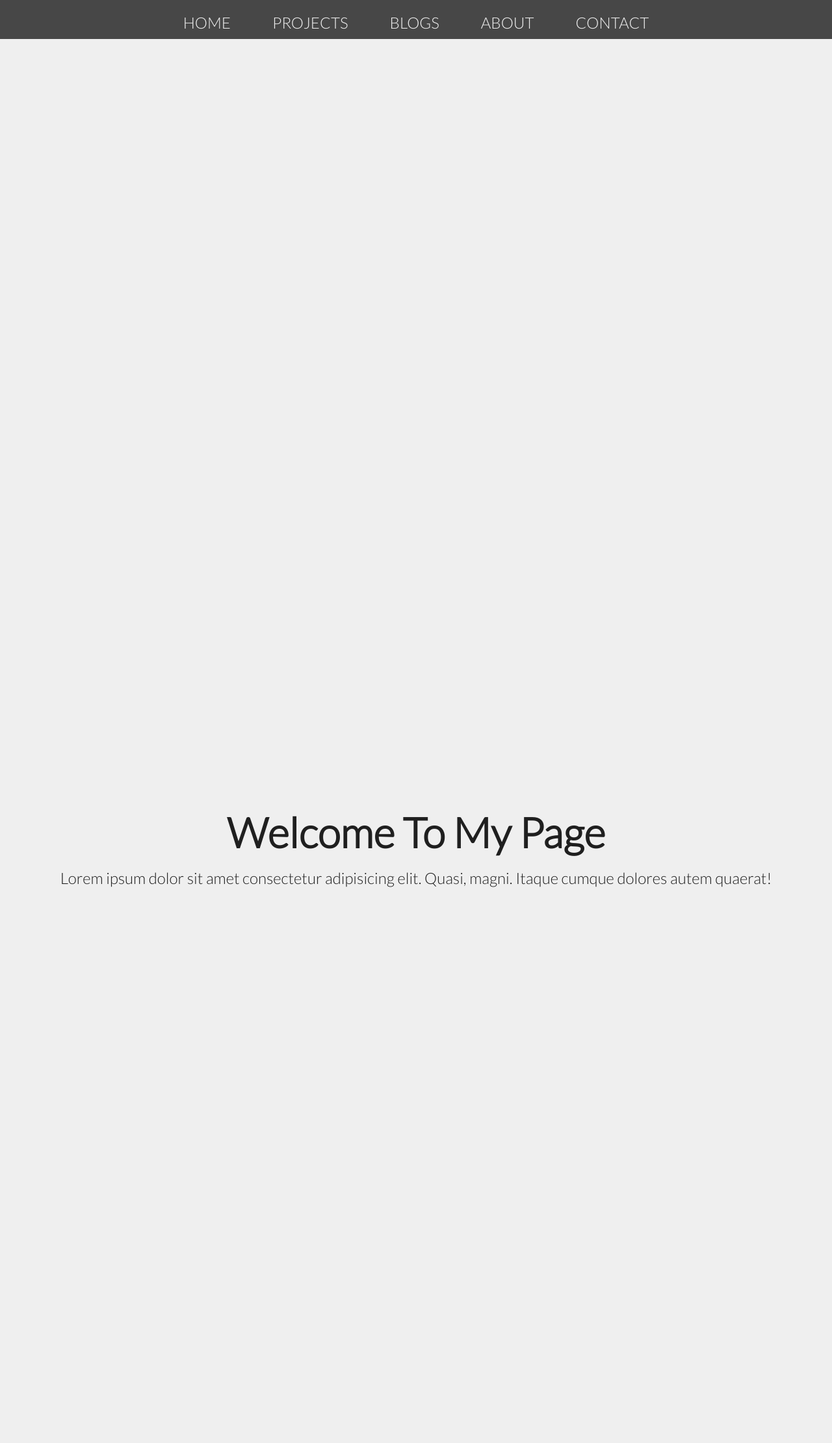
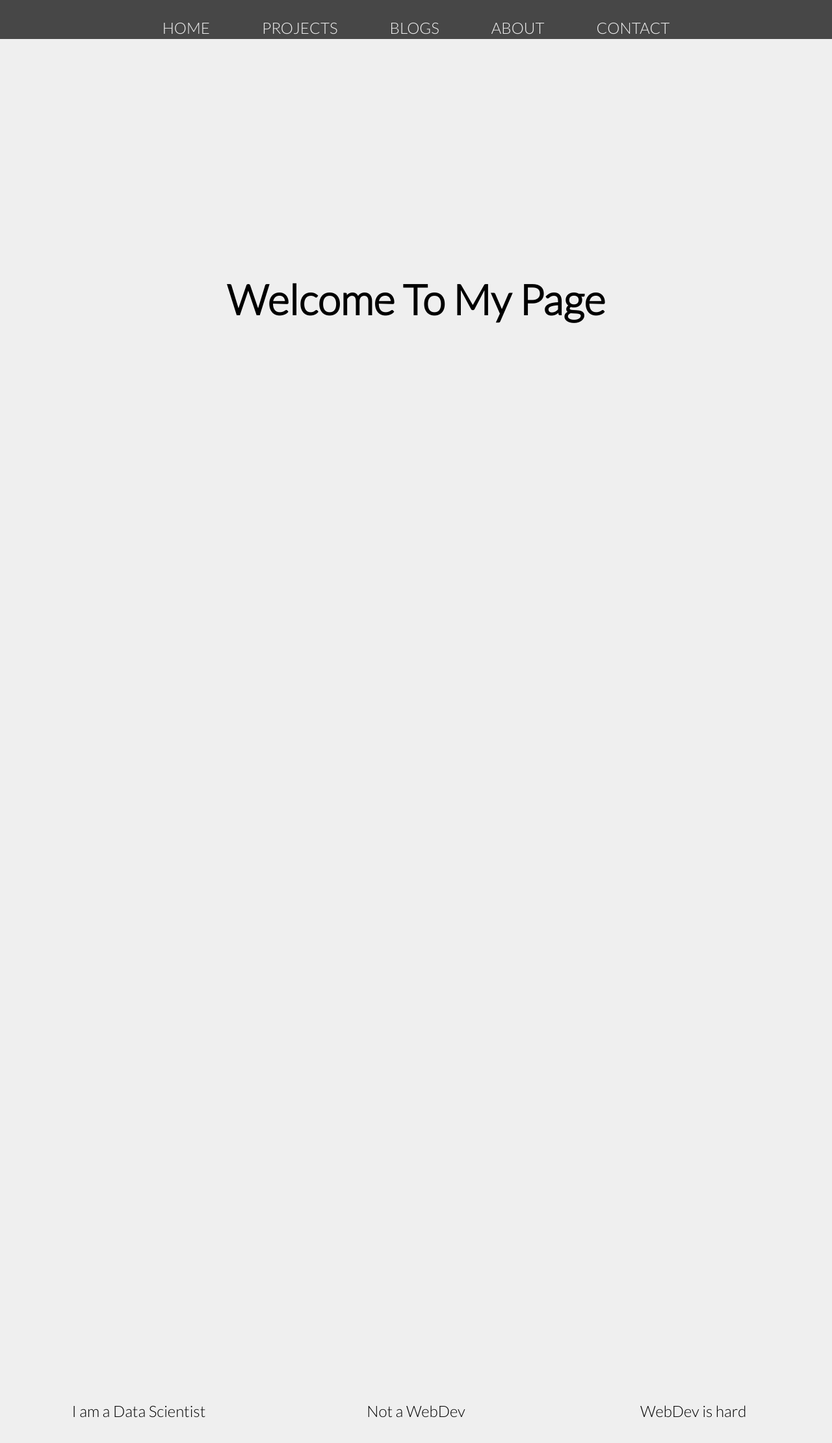
Before and after one commit to dorjeys3/flaskapp, a Flask app: page / in a window 1280 px wide. Shown: the top 2220 px of the page at 65% size. Run offline with Flask 2, Linux system fonts and the light colour scheme.

Commit message:
made changes to projects' section using grid

```diff
--- a/static/main.css
+++ b/static/main.css
@@ -6,10 +6,15 @@
 body {
     font-family: "Lato", Helvetica, sans-serif;
     background: #efefef;
-    color: #1f1f1f;
+    /* color: #1f1f1f; */
     line-height: 1.6;
     height: 100vh;
     overflow: hidden;
+}
+
+a {
+    text-decoration: none;
+    color: transparent;
 }
 
 .container {
@@ -43,7 +48,7 @@ body {
 
 .navbar ul li {
     margin: 0 1rem;
-    padding: 1rem;
+    padding: 1em;
     font-size: 1.5rem;
 
 }
@@ -80,72 +85,154 @@ section p {
     font-size: 1.5rem;
 }
 
-/* Project Section */
-
-#projects {
+/*  Home section */
+#home {
     display: grid;
-    justify-content: center;
-    grid-template-columns: repeat(4, 1fr);
-    grid-template-rows: 15rem 230px 1fr;
+    overflow: hidden;
+    grid-template-columns: repeat(3,1fr);
 }
 
-#projects h1 {
+#home h1 {
     margin: 0;
     grid-row: 1;
     grid-column: 1/-1;
 }
 
-#projects .content-wrapper {
+/* #home .home-background {
+    width: 50%;
+    height: 50%;
+    grid-column: span 3;
+    grid-row: 2;
+    justify-content: center;
+    background-size: cover;
+    align-items: center;
+    padding-right: 10px;
+    padding-left: 10px;
+    padding-top: 75px;
+} */
+
+/* .home-background img {
+    grid-row: 2;
+    position: relative;
+    justify-content: center;
+    background-size: cover;
+
+} */
+
+#home p {
+    grid-row: 3;
+
+}
+
+
+/* Project Section */
+
+#projects {
+    display: grid;
+    grid-template-columns: 1fr 1fr 1fr;
+    grid-template-rows: 15rem 1fr 1fr;
+    justify-content: end;
+}
+
+#projects h1 {
+    margin: 0;
+    padding-top: 2rem;
+    padding-bottom: 0;
+    grid-row: 1;
+    grid-column: 1/-1;
+}
+
+#projects p {
+    color: #efefef transparent;
+}
+
+
+/* changes */
+#projects .portfolio-items-wrapper {
+    display: grid;
+    grid-template-columns: 1fr 1fr 1fr;
+    grid-template-rows: repeat(auto-fill);
+    grid-template-areas:
+        "left center right"
+        "left center right"
+}
+
+.portfolio-item-wrapper{
+    position: relative;
+}
+
+/* .portfolio-img-background {
+    height: 350px;
+    width: 100%;
+    background-size: cover;
+    background-position: center;
+    background-repeat: no-repeat;
+} */
+
+#projects .img-text-wrapper {
+    position: absolute;
+    top: 0;
+    display: flex;
+    flex-direction: column;
+    justify-content: center;
+    align-content: center;
+    height: 100%;
+    text-align: center;
+    padding-left: 100px;
+    padding-right: 100px;
+}
+/*
+.logo-wrapper img{
+    width:50%;
+    margin-bottom: 20px;
+} */
+
+.img-text-wrapper .subtitle {
+    transition: 0.5s;
+    color: white transparent;
+    font-weight: 600;
+}
+
+.img-text-wrapper p:hover {
+    font-weight: 600;
+    color: lightseagreen !important;
+}
+
+.img-darken {
+    transition: 0.5s;
+    filter: brightness(10%);
+}
+/* end change */
+/* #projects .content-wrapper {
     grid-row: 2;
     grid-column: 1/-1;
     display: grid;
-    grid-template-columns: repeat(3, 1fr);
+    grid-template-columns: repeat(4, 1fr);
     text-align: center;
     justify-items: center;
     text-decoration: none;
-}
+    } */
 
-.subtitle {
-<<<<<<< HEAD
-   text-decoration: none;
-}
-a {
-    text-decoration: none;
-    color: #efefef   !important;
-=======
-   /* text-decoration: none; */
-}
-a {
-    text-decoration: none;
-    color: #1d1d1d   !important;
->>>>>>> master
-}
 
-/* Projects */
 
 .portfolio-item-wrapper {
     height: 20rem;
-    width: 33vw;
+    width: 33.3vw;
     background-size: cover;
     background-position: center;
     background-repeat: no-repeat;
+    /* border: #e6e6e6 solid; */
+    padding: 5px;
 }
 
-.img-text-wrapper {
-    display: none;
-}
 
-<<<<<<< HEAD
-/* Background images for section */
+/* Blogs Section */
 
-section#home {
-=======
-/* Blog Section */
 #blogs {
     display: grid;
     justify-content: center;
     grid-template-columns: repeat(4, 1fr);
-    grid-template-rows: 15rem 1fr 1fr;
+    grid-template-rows: 15rem 230px 1fr;
 }
 
 #blogs h1 {
@@ -154,30 +241,36 @@ section#home {
     grid-column: 1/-1;
 }
 
-/* Background images for section */
-
-/* section#home {
->>>>>>> master
-    background: url(https://images.unsplash.com/photo-1595876290257-da90d70ef5d8?ixid=MXwxMjA3fDB8MHxwaG90by1wYWdlfHx8fGVufDB8fHw%3D&ixlib=rb-1.2.1&auto=format&fit=crop&w=934&q=80) no-repeat center center/cover;
+#blogs p {
+    border: #e6e6e6 solid;
+    padding: 5px;
 }
 
-section#projects {
-    background: url(https://images.unsplash.com/photo-1507400492013-162706c8c05e?ixid=MXwxMjA3fDB8MHxzZWFyY2h8Nnx8bmlnaHR8ZW58MHx8MHw%3D&ixlib=rb-1.2.1&auto=format&fit=crop&w=800&q=60) no-repeat center/cover;
 
+/* About Section */
+
+#about {
+    display: grid;
+    grid-template-columns: 1fr 1fr;
+    grid-template-rows: 1fr 1fr;
 }
-section#blogs {
-    background: url(https://images.unsplash.com/photo-1502581827181-9cf3c3ee0106?ixid=MXwxMjA3fDB8MHxzZWFyY2h8MjR8fG5pZ2h0fGVufDB8fDB8&ixlib=rb-1.2.1&auto=format&fit=crop&w=800&q=60) no-repeat center/cover;
 
+#about h1{
+    display: grid;
+    grid-template-columns: 1fr;
+    padding: 10px;
 }
-section#about {
-    background: url(https://images.unsplash.com/photo-1507400492013-162706c8c05e?ixid=MXwxMjA3fDB8MHxzZWFyY2h8Nnx8bmlnaHR8ZW58MHx8MHw%3D&ixlib=rb-1.2.1&auto=format&fit=crop&w=800&q=60) no-repeat center/cover;
+#about p{
+    display: grid;
+    grid-template-columns:1fr;
+    padding: 10px;
+}
 
+#about img {
+    width: 75%;
+    align-items: center;
+    justify-content: center;
+    padding-right: 10px;
+    padding-left: 10px;
+    padding-top: 75px;
 }
-section#contact {
-    background: url(https://images.unsplash.com/photo-1507400492013-162706c8c05e?ixid=MXwxMjA3fDB8MHxzZWFyY2h8Nnx8bmlnaHR8ZW58MHx8MHw%3D&ixlib=rb-1.2.1&auto=format&fit=crop&w=800&q=60) no-repeat center/cover;
-
-<<<<<<< HEAD
-}
-=======
-} */
->>>>>>> master
--- a/templates/index.html
+++ b/templates/index.html
@@ -1,8 +1,9 @@
 <!DOCTYPE html>
 <html lang="en">
     <head>
+        <meta name="viewport" content="width=device-width, initial-scale=1">
         <meta charset="UTF-8">
-        <title>Dorjey Sherpa</title>
+        <title>Dorjey Sherpa • Data Scientist</title>
         <link rel="preconnect" href="https://fonts.gstatic.com">
         <link href="https://fonts.googleapis.com/css2?family=Lato:wght@300&display=swap" rel="stylesheet">
         <link rel="stylesheet" href="static/main.css">
@@ -10,7 +11,7 @@
 
     <body>
         <div class="container">
-
+            <!-- START NAV BAR -->
             <nav class="navbar">
                 <ul>
                     <li><a href="#home">Home</a></li>
@@ -18,50 +19,66 @@
                     <li><a href="#blogs">Blogs</a></li>
                     <li><a href="#about">About</a></li>
                     <li><a href="#contact">Contact</a></li>
+
                 </ul>
             </nav>
+            <!-- END NAV BAR     -->
 
+            <!-- START HOME SECTION -->
             <section id="home">
                 <h1>Welcome To My Page</h1>
-                <p>Lorem ipsum dolor sit amet consectetur adipisicing elit. Quasi, magni. Itaque cumque dolores autem quaerat!</p>
+                <!-- <div class="home-background">
+                    <img src="static/images/ind-rotate.jpeg" alt="">
+                </div> -->
+                <p>I am a Data Scientist </p>
+                <p>Not a WebDev</p>
+                <p>WebDev is hard</p>
             </section>
+            <!-- END HOME SECTION -->
 
+            <!-- START PROJECTS SECTION -->
             <section id="projects">
                 <h1>Here are some projects</h1>
-
                 <div class="content-wrapper">
-
-                    <a href="https://github.com/dorjeys3/Walmart_proj" target="_blank"><div class="portfolio-item-wrapper" style="background-image:url(static/images/walmart.png)">
-                        <!-- <div class="portfolio-img-background" style="background-image:url(static/images/walmart.png)"></div> -->
+                    <div class="portfolio-items-wrapper">
+                        <a href="https://github.com/dorjeys3/Walmart_proj" target="_blank"><div class="portfolio-item-wrapper" style="background-image:url(https://i.pinimg.com/originals/b0/45/af/b045af8a94343e3b1fdbf1576e9818b8.gif)">
                             <div class="img-text-wrapper">
-                            <div class="logo-wrapper">
-                                <img src="static/images/logos/github-logo.png" alt="">
-                            </div>
-
                                 <p class="subtitle">
-                                Using Natural Language Processing, a machine learning model was able to predict which items would be recommened items based on customers' reviews.
+                                    Using Natural Language Processing, Machine Learning models were able to predict which items would be recommened items based on customers' reviews.
                                 </p>
                             </div>
                         </div></a>
 
 
-                    <div class="portfolio-item-wrapper" style="background-image:url(static/images/apple-one-more.jpg)">
+                        <a href="https://github.com/dorjeys3/twitter_sentiment_analysis" target="_blank"><div class="portfolio-item-wrapper" style="background-image:url(https://cdn.dribbble.com/users/1161517/screenshots/7896076/apple-logo-animation.gif)">
                             <div class="img-text-wrapper">
                                 <div class="logo-wrapper">
-                                <img src="static/images/logos/github-logo.png">
+                                    <img src="static/images/github-logo.jpeg" alt ="">
                                 </div>
 
                                 <p class="subtitle">
                                     Used Natural Language Tool Kit, we anazlyzed all of 2020 Apple events (3 major events) via Twitter using Twint.
                                 </p>
                             </div>
+                        </div></a>
+
+
+                        <a href="https://github.com/dorjeys3/Hotel-Cancellation-Model" target="_blank"><div class="portfolio-item-wrapper"style="background-image:url(https://media3.giphy.com/media/xT0xenntJ5zPXwRI4w/source.gif)">
+                            <div class="img-text-wrapper">
+                                <div class="logo-wrapper">
+                                    <img src="static/images/logos/github-logo.png" alt ="">
                                 </div>
 
+                                <p class="subtitle">
+                                    Created a model to predict hotel reservation cancelation.
+                                </p>
+                            </div>
+                        </div></a>
 
-                    <div class="portfolio-item-wrapper"style="background-image:url(static/images/hotels.jpeg)">
+                        <div class="portfolio-item-wrapper"style="background-image:url(static/images/hotel.jpeg)">
                             <div class="img-text-wrapper">
                                 <div class="logo-wrapper">
-                                <img src="static/images/logos/github-logo.png">
+                                    <img src="static/images/logos/github-logo.png" alt ="">
                                 </div>
 
                                 <p class="subtitle">
@@ -70,9 +87,47 @@
                             </div>
                         </div>
 
+                        <div class="portfolio-item-wrapper"style="background-image:url(static/images/hotel.jpeg)">
+                            <div class="img-text-wrapper">
+                                <div class="logo-wrapper">
+                                    <img src="static/images/logos/github-logo.png" alt ="">
+                                </div>
+
+                                <p class="subtitle">
+                                    Created a model to predict hotel reservation cancelation.
+                                </p>
+                            </div>
+                        </div>
+
+                        <div class="portfolio-item-wrapper"style="background-image:url(static/images/hotel.jpeg)">
+                            <div class="img-text-wrapper">
+                                <div class="logo-wrapper">
+                                    <img src="static/images/logos/github-logo.png" alt ="">
+                                </div>
+
+                                <p class="subtitle">
+                                    Created a model to predict hotel reservation cancelation.
+                                </p>
+                            </div>
+                        </div>
+
+                        <div class="portfolio-item-wrapper"style="background-image:url(static/images/hotel.jpeg)">
+                            <div class="img-text-wrapper">
+                                <div class="logo-wrapper">
+                                    <img src="static/images/logos/github-logo.png" alt ="">
+                                </div>
+
+                                <p class="subtitle">
+                                    Created a model to predict hotel reservation cancelation.
+                                </p>
+                            </div>
+                        </div>
+                    </div>
                 </div>
             </section>
+            <!-- END PROJECTS SECTION -->
 
+            <!-- START BLOGS SECTION -->
             <section id="blogs">
                 <h1>These are my blogs</h1>
                 <p>Lorem ipsum dolor sit amet consectetur adipisicing elit. Quasi, magni. Itaque cumque dolores autem quaerat!5</p>
@@ -80,16 +135,34 @@
                 <p>Lorem ipsum dolor sit amet consectetur adipisicing elit. Quasi, magni. Itaque cumque dolores autem quaerat!5</p>
                 <p>ßLorem ipsum dolor sit amet consectetur adipisicing elit. Quasi, magni. Itaque cumque dolores autem quaerat!5</p>
             </section>
+            <!-- END BLOGS SECTION -->
 
+           <!-- START ABOUT SECTION -->
             <section id="about">
                 <h1>About me</h1>
+                <img src="static/images/headshot.jpeg" alt="">
                 <p>Lorem ipsum dolor sit amet consectetur adipisicing elit. Quasi, magni. Itaque cumque dolores autem quaerat!5</p>
             </section>
+            <!-- END ABOUT SECTION -->
 
+            <!-- START CONTACT SECTION -->
             <section id="contact">
                 <h1>Contact</h1>
                 <p>Lorem ipsum dolor sit amet consectetur adipisicing elit. Quasi, magni. Itaque cumque dolores autem quaerat!5</p>
             </section>
+            <!-- END CONTACT SECTION -->
         </div>
     </body>
+    <script>
+            const portfolioItems = document.querySelectorAll('.portfolio-item-wrapper')
+                portfolioItems.forEach(portfolioItem => {
+                    portfolioItem.addEventListener('mouseover', () => {
+                        portfolioItem.childNodes[1].classList.add('img-darken');
+                    })
+
+                    portfolioItem.addEventListener('mouseout', () => {
+                        portfolioItem.childNodes[1].classList.remove('img-darken');
+                })
+            })
+    </script>
 </html>
```
Lines whose indentation alone changed are shown as unchanged.
